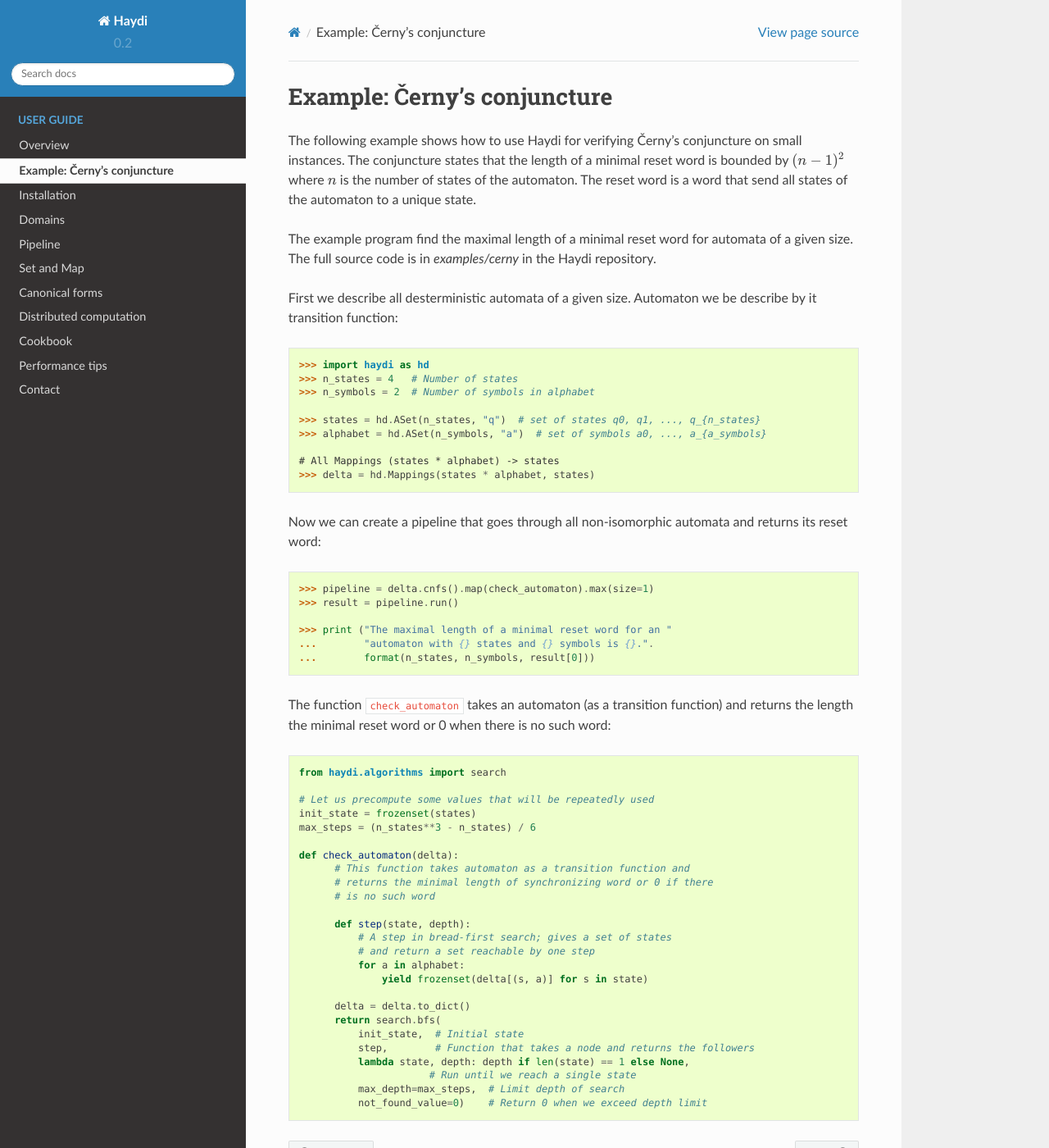
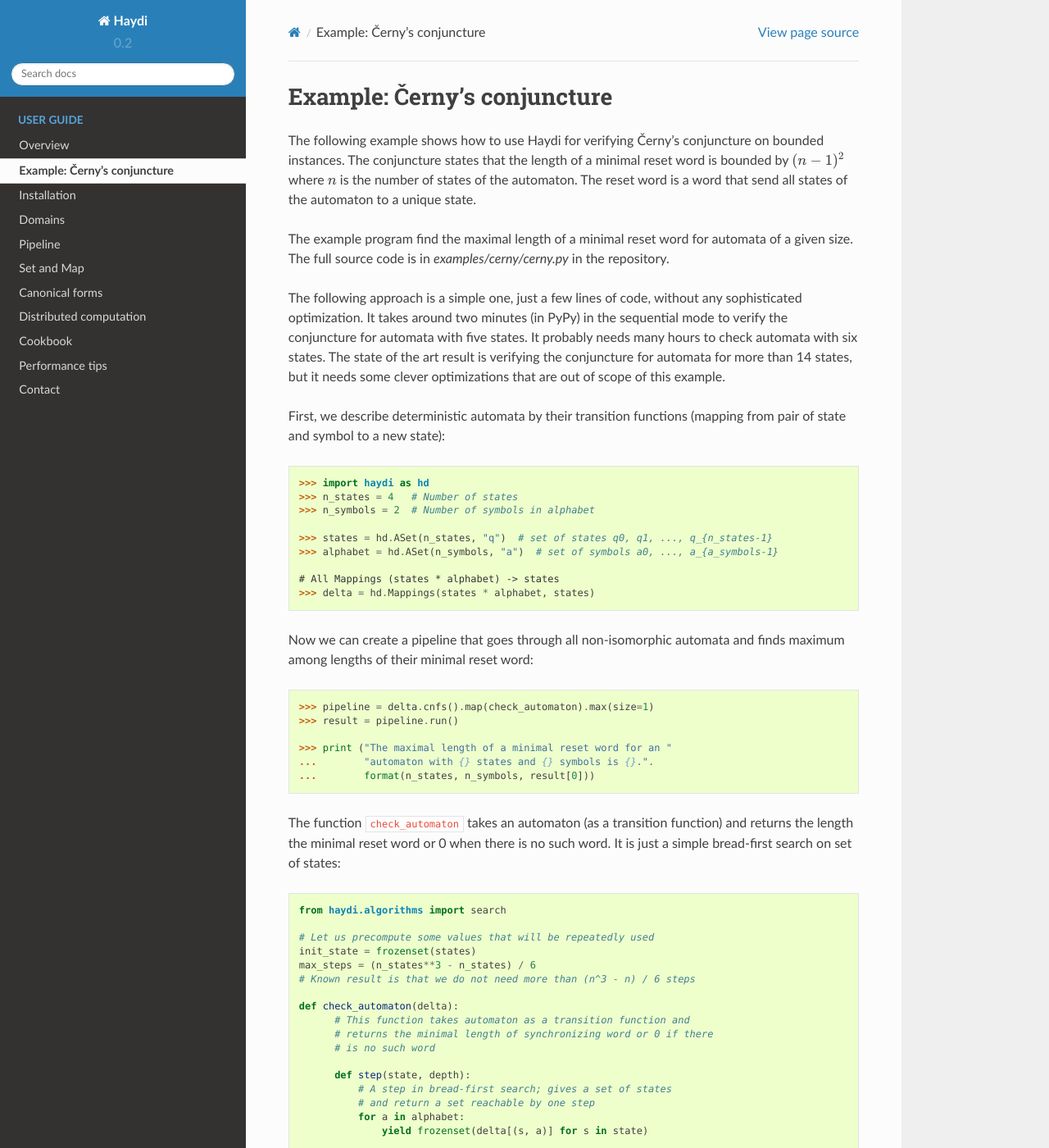
Before and after one commit to spirali/haydi, a Sphinx documentation site: the page built from docs/source/example.rst, in a window 1280 px wide and 1400 px high. Shown: the whole window at 82% size. Built offline with Sphinx 7.4.7 and the Read the Docs theme 2.0.0, drawn with Linux system fonts in a browser that asks for light colours.

Commit message:
DOC: User guide updated

```diff
--- a/docs/source/example.rst
+++ b/docs/source/example.rst
@@ -3,30 +3,37 @@ Example: Černy's conjuncture
 ============================
 
 The following example shows how to use Haydi for verifying Černy's conjuncture
-on small instances. The conjuncture states that the length of a minimal reset
-word is bounded by :math:`(n-1)^2` where :math:`n` is the number of states of the
-automaton. The reset word is a word that send all states of the automaton to a
-unique state.
+on bounded instances. The conjuncture states that the length of a minimal reset
+word is bounded by :math:`(n-1)^2` where :math:`n` is the number of states of
+the automaton. The reset word is a word that send all states of the automaton to
+a unique state.
 
 The example program find the maximal length of a minimal reset word for automata
-of a given size. The full source code is in `examples/cerny` in the Haydi
+of a given size. The full source code is in `examples/cerny/cerny.py` in the
 repository.
 
-First we describe all desterministic automata of a given size. Automaton
-we be describe by it transition function::
+The following approach is a simple one, just a few lines of code, without any
+sophisticated optimization. It takes around two minutes (in PyPy) in the
+sequential mode to verify the conjuncture for automata with five states. It
+probably needs many hours to check automata with six states. The state of the
+art result is verifying the conjuncture for automata for more than 14 states,
+but it needs some clever optimizations that are out of scope of this example.
+
+First, we describe deterministic automata by their transition functions
+(mapping from pair of state and symbol to a new state)::
 
     >>> import haydi as hd
     >>> n_states = 4   # Number of states
     >>> n_symbols = 2  # Number of symbols in alphabet
 
-    >>> states = hd.ASet(n_states, "q")  # set of states q0, q1, ..., q_{n_states}
-    >>> alphabet = hd.ASet(n_symbols, "a")  # set of symbols a0, ..., a_{a_symbols}
+    >>> states = hd.ASet(n_states, "q")  # set of states q0, q1, ..., q_{n_states-1}
+    >>> alphabet = hd.ASet(n_symbols, "a")  # set of symbols a0, ..., a_{a_symbols-1}
 
     # All Mappings (states * alphabet) -> states
     >>> delta = hd.Mappings(states * alphabet, states)
 
 Now we can create a pipeline that goes through all non-isomorphic automata
-and returns its reset word::
+and finds maximum among lengths of their minimal reset word::
 
     >>> pipeline = delta.cnfs().map(check_automaton).max(size=1)
     >>> result = pipeline.run()
@@ -37,13 +44,15 @@ and returns its reset word::
 
 
 The function ``check_automaton`` takes an automaton (as a transition function)
-and returns the length the minimal reset word or 0 when there is no such word::
+and returns the length the minimal reset word or 0 when there is no such word.
+It is just a simple bread-first search on set of states::
 
     from haydi.algorithms import search
 
     # Let us precompute some values that will be repeatedly used
     init_state = frozenset(states)
     max_steps = (n_states**3 - n_states) / 6
+    # Known result is that we do not need more than (n^3 - n) / 6 steps
 
     def check_automaton(delta):
           # This function takes automaton as a transition function and
```
Also changed, not shown: 1 other file.
